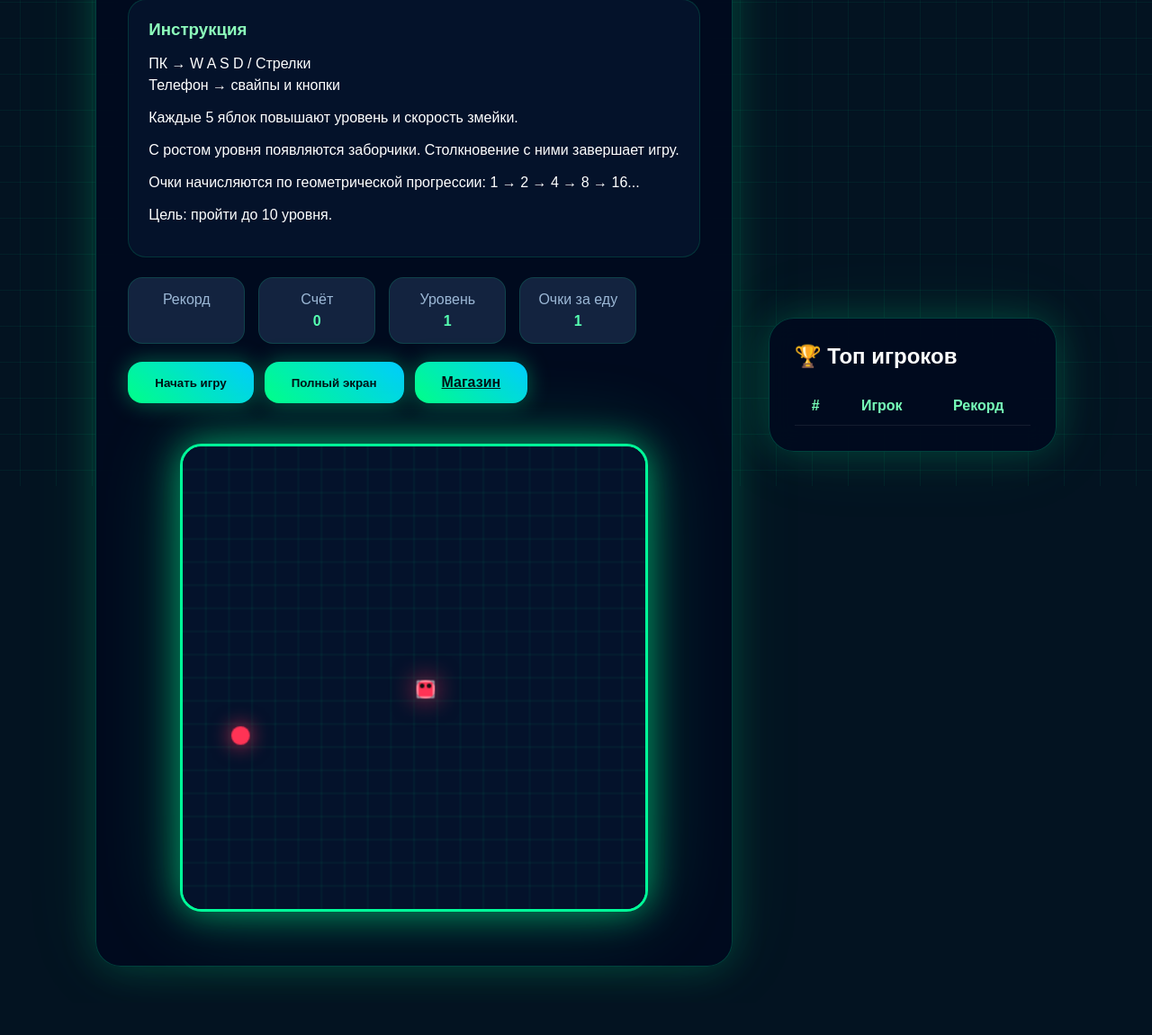
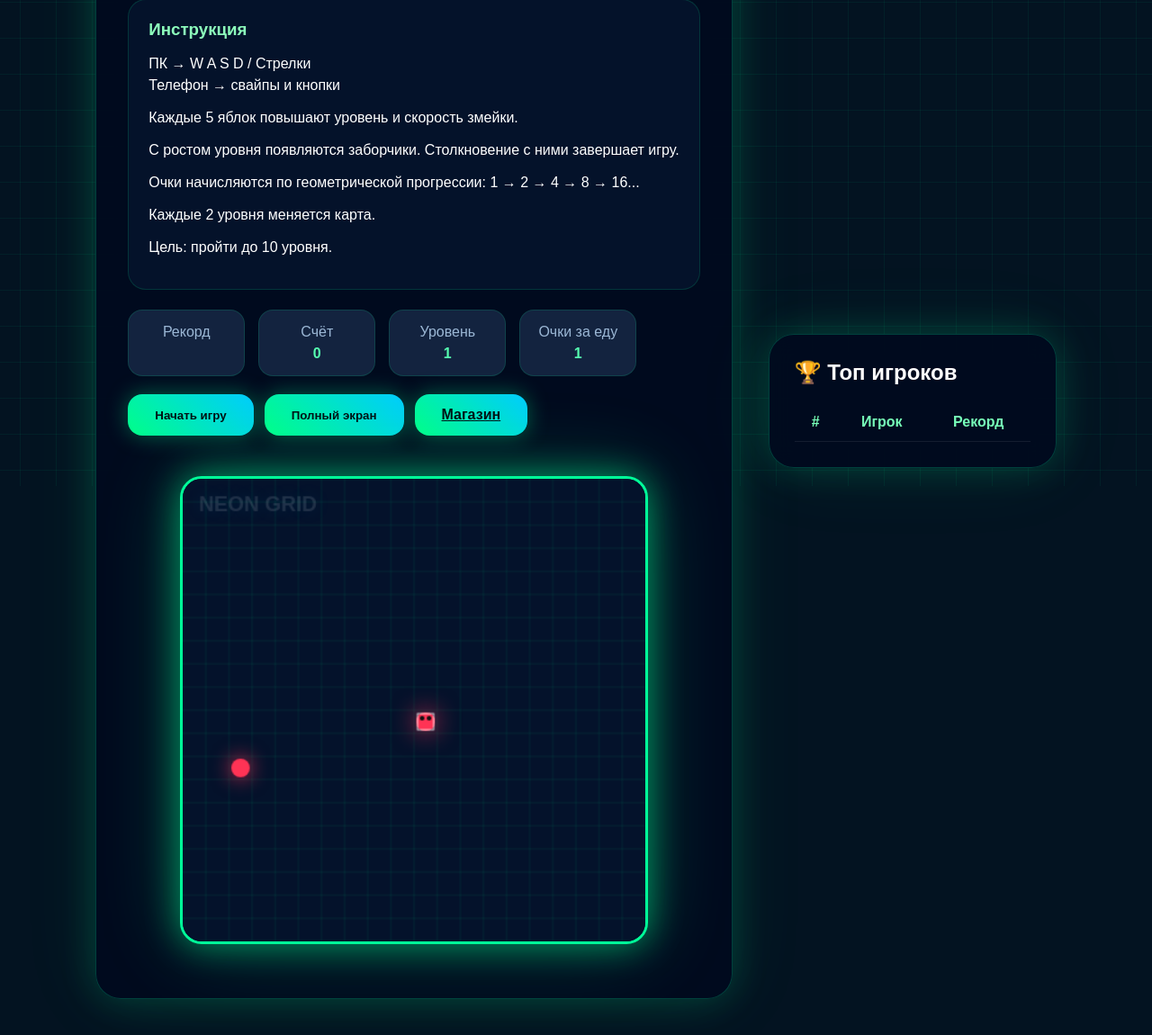
Before and after one commit to VycheslavPI/snake-game-diploma, a Flask app: template templates/game.html in a window 1280 px wide. Shown: the part 260-1410 px from the top of the page at 90% size. Before the commit the page ends 1352 px from the top, so only its background shows below. Run offline with Flask 3, Linux system fonts and the light colour scheme; the template is opened without the code that fills it, so the values that code supplies are empty; some libraries are stand-ins or nearby versions.

Commit message:
add maps and level effects

```diff
--- a/templates/game.html
+++ b/templates/game.html
@@ -26,6 +26,7 @@
                 <p>Каждые 5 яблок повышают уровень и скорость змейки.</p>
                 <p>С ростом уровня появляются заборчики. Столкновение с ними завершает игру.</p>
                 <p>Очки начисляются по геометрической прогрессии: 1 → 2 → 4 → 8 → 16...</p>
+                <p>Каждые 2 уровня меняется карта.</p>
                 <p>Цель: пройти до 10 уровня.</p>
             </div>
 
@@ -115,6 +116,39 @@ const gridSize = 20;
 const tileCount = canvas.width / gridSize;
 const finalLevel = 10;
 
+const maps = [
+    {
+        bg: "#04122b",
+        grid: "rgba(0,255,150,0.08)",
+        obstacle: "#00ccff",
+        name: "NEON GRID"
+    },
+    {
+        bg: "#05291d",
+        grid: "rgba(0,255,100,0.08)",
+        obstacle: "#00ff66",
+        name: "TOXIC ZONE"
+    },
+    {
+        bg: "#0b1f3a",
+        grid: "rgba(100,200,255,0.08)",
+        obstacle: "#38bdf8",
+        name: "ICE CORE"
+    },
+    {
+        bg: "#220a38",
+        grid: "rgba(200,100,255,0.08)",
+        obstacle: "#c026d3",
+        name: "VOID SECTOR"
+    },
+    {
+        bg: "#3b1204",
+        grid: "rgba(255,120,0,0.08)",
+        obstacle: "#ff6600",
+        name: "INFERNO"
+    }
+];
+
 let snake = [{x: 10, y: 10}];
 let food = {};
 let obstacles = [];
@@ -133,6 +167,7 @@ let eatenFood = 0;
 let speed = 150;
 let gameLoop = null;
 let gameStarted = false;
+let levelTextAnimation = 0;
 
 gameOverText.style.display = "none";
 winText.style.display = "none";
@@ -152,6 +187,7 @@ function startGame() {
     foodValue = 1;
     speed = 150;
     gameStarted = true;
+    levelTextAnimation = 0;
 
     scoreText.innerText = score;
     levelText.innerText = level;
@@ -167,6 +203,10 @@ function startGame() {
 
     gameLoop = setInterval(drawGame, speed);
     drawScene();
+}
+
+function getCurrentMap() {
+    return maps[Math.min(Math.floor((level - 1) / 2), maps.length - 1)];
 }
 
 function drawGame() {
@@ -186,18 +226,16 @@ function drawScene() {
     drawFood();
     drawSnake();
     drawParticles();
+    drawLevelAnimation();
 }
 
 function drawBackground() {
-    const levelColors = [
-        "#04122b", "#04271e", "#05362a", "#063f3a", "#083550",
-        "#10245c", "#25145c", "#3b145c", "#4a1835", "#4a2208"
-    ];
+    const currentMap = getCurrentMap();
 
-    ctx.fillStyle = levelColors[(level - 1) % levelColors.length];
+    ctx.fillStyle = currentMap.bg;
     ctx.fillRect(0, 0, canvas.width, canvas.height);
 
-    ctx.strokeStyle = "rgba(0,255,150,0.08)";
+    ctx.strokeStyle = currentMap.grid;
 
     for (let i = 0; i < canvas.width; i += gridSize) {
         ctx.beginPath();
@@ -210,6 +248,15 @@ function drawBackground() {
         ctx.lineTo(canvas.width, i);
         ctx.stroke();
     }
+
+    ctx.save();
+    ctx.fillStyle = "rgba(255,255,255,0.12)";
+    ctx.font = "bold 18px Arial";
+    ctx.textAlign = "left";
+    ctx.shadowBlur = 15;
+    ctx.shadowColor = currentMap.obstacle;
+    ctx.fillText(currentMap.name, 14, 28);
+    ctx.restore();
 }
 
 function moveSnake() {
@@ -261,8 +308,9 @@ function updateLevel() {
         speed = Math.max(55, speed - 12);
 
         obstacles = generateObstacles(level);
+        levelTextAnimation = 120;
 
-        createParticles(200, 200, "#00ccff");
+        createParticles(200, 200, getCurrentMap().obstacle);
 
         clearInterval(gameLoop);
         gameLoop = setInterval(drawGame, speed);
@@ -323,8 +371,10 @@ function generateObstacles(currentLevel) {
 }
 
 function drawObstacles() {
-    ctx.fillStyle = "#00ccff";
-    ctx.shadowColor = "#00ccff";
+    const currentMap = getCurrentMap();
+
+    ctx.fillStyle = currentMap.obstacle;
+    ctx.shadowColor = currentMap.obstacle;
     ctx.shadowBlur = 14;
 
     obstacles.forEach(block => {
@@ -439,6 +489,38 @@ function drawParticles() {
             particles.splice(index, 1);
         }
     });
+}
+
+function drawLevelAnimation() {
+    if (levelTextAnimation <= 0) return;
+
+    const currentMap = getCurrentMap();
+
+    ctx.save();
+
+    ctx.globalAlpha = levelTextAnimation / 120;
+    ctx.fillStyle = "#ffffff";
+    ctx.font = "bold 42px Arial";
+    ctx.textAlign = "center";
+    ctx.shadowBlur = 25;
+    ctx.shadowColor = currentMap.obstacle;
+
+    ctx.fillText(
+        "LEVEL " + level,
+        canvas.width / 2,
+        canvas.height / 2
+    );
+
+    ctx.font = "bold 18px Arial";
+    ctx.fillText(
+        currentMap.name,
+        canvas.width / 2,
+        canvas.height / 2 + 34
+    );
+
+    ctx.restore();
+
+    levelTextAnimation--;
 }
 
 function generateFood() {
```
